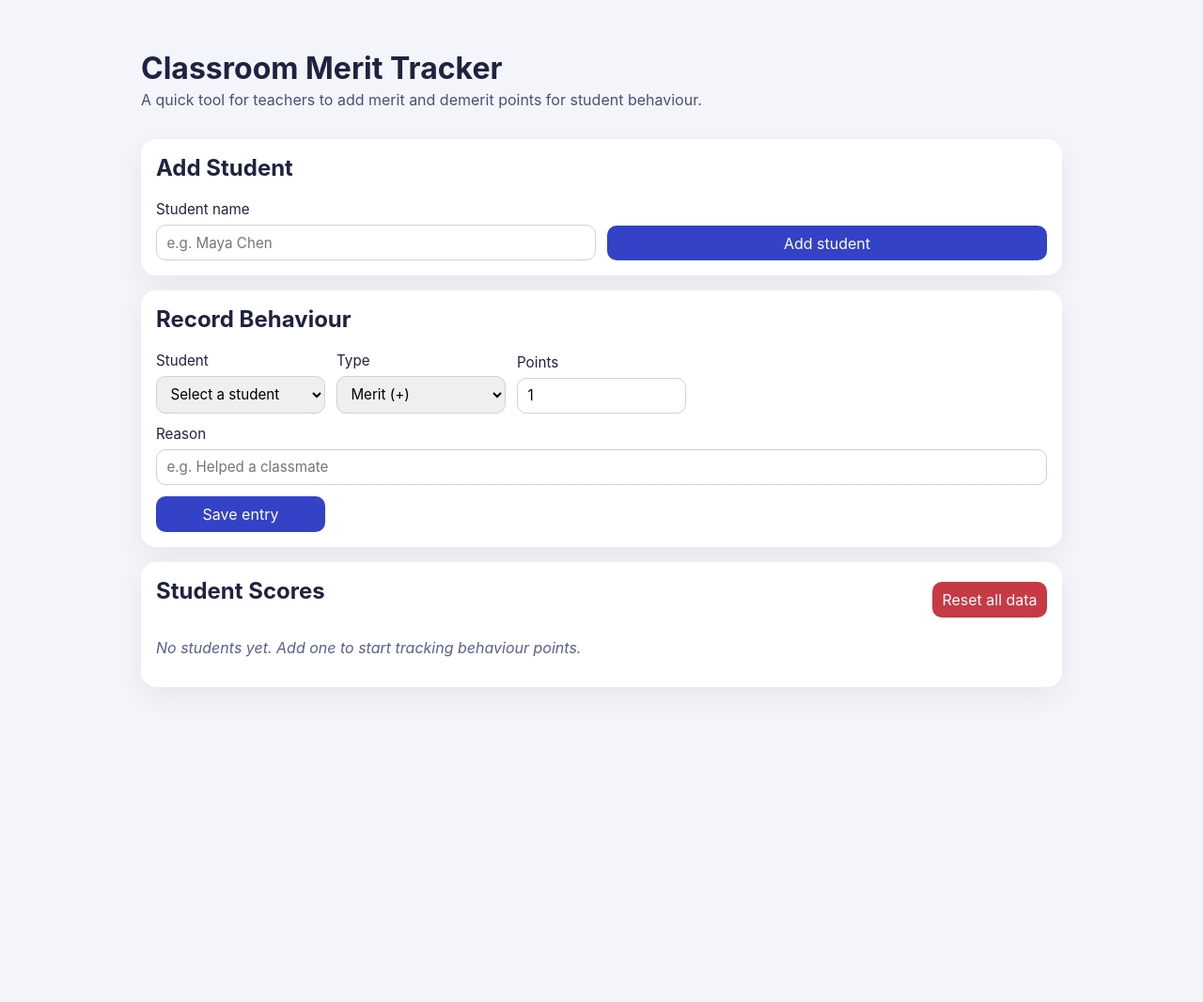
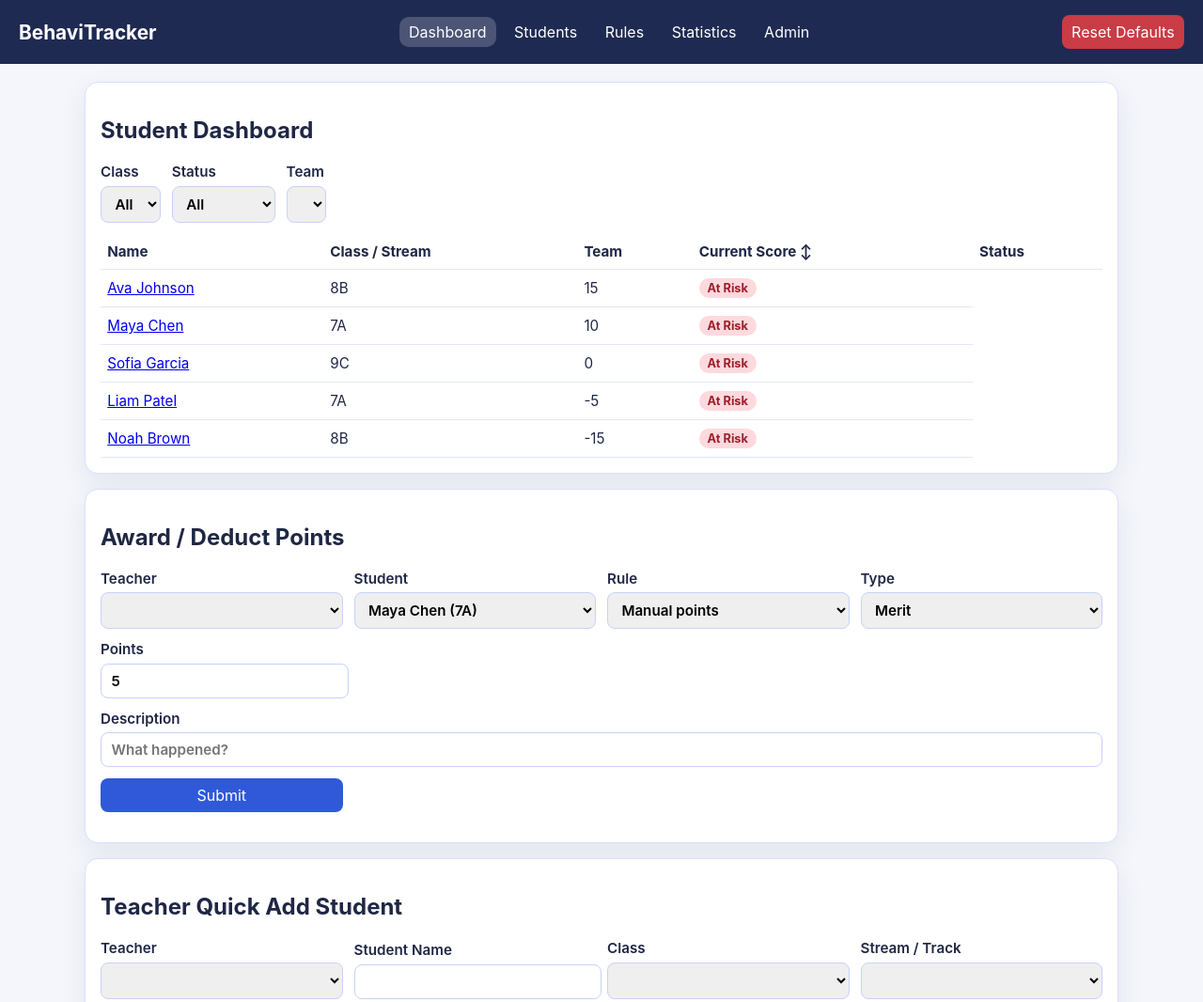
Before and after one commit to CosmicAmigo/School-Management-System, a plain HTML site: page index.html in a window 1280 px wide. Shown: the top 1066 px of the page at 94% size. Before the commit the page ends 832 px from the top, so only its background shows below. Drawn offline with Linux system fonts and the light colour scheme.

Commit message:
Update index.html for BehaviTracker dashboard

```diff
--- a/index.html
+++ b/index.html
@@ -3,78 +3,114 @@
 <head>
   <meta charset="UTF-8" />
   <meta name="viewport" content="width=device-width, initial-scale=1.0" />
-  <title>Classroom Merit Tracker</title>
-  <link rel="stylesheet" href="styles.css" />
+  <title>BehaviTracker | Dashboard</title>
+  <link rel="stylesheet" href="style.css" />
 </head>
-<body>
-  <main class="app">
-    <header>
-      <h1>Classroom Merit Tracker</h1>
-      <p>A quick tool for teachers to add merit and demerit points for student behaviour.</p>
-    </header>
+<body data-page="dashboard">
+  <header class="topbar">
+    <h1>BehaviTracker</h1>
+    <nav>
+      <a class="active" href="index.html">Dashboard</a>
+      <a href="students.html">Students</a>
+      <a href="rules.html">Rules</a>
+      <a href="stats.html">Statistics</a>
+      <a href="admin.html">Admin</a>
+    </nav>
+    <button id="reset-data" class="danger" type="button">Reset Defaults</button>
+  </header>
 
-    <section class="panel">
-      <h2>Add Student</h2>
-      <form id="student-form" class="row-form">
-        <label>
-          Student name
-          <input id="student-name" name="studentName" type="text" placeholder="e.g. Maya Chen" required />
+  <main class="container">
+    <section class="card">
+      <h2>Student Dashboard</h2>
+      <div class="filters">
+        <label>Class
+          <select id="class-filter"></select>
         </label>
-        <button type="submit">Add student</button>
-      </form>
+        <label>Status
+          <select id="status-filter">
+            <option value="all">All</option>
+            <option value="Excellent">Excellent</option>
+            <option value="Watch">Watch</option>
+            <option value="At Risk">At Risk</option>
+          </select>
+        </label>
+        <label>Team
+          <select id="team-filter"></select>
+        </label>
+      </div>
+
+      <table>
+        <thead>
+          <tr>
+            <th>Name</th>
+            <th>Class / Stream</th>
+            <th>Team</th>
+            <th><button id="sort-score" class="link-btn" type="button">Current Score ↕</button></th>
+            <th>Status</th>
+          </tr>
+        </thead>
+        <tbody id="student-table-body"></tbody>
+      </table>
     </section>
 
-    <section class="panel">
-      <h2>Record Behaviour</h2>
-      <form id="points-form" class="row-form">
-        <label>
-          Student
-          <select id="student-select" name="studentId" required>
-            <option value="">Select a student</option>
+    <section class="card">
+      <h2>Award / Deduct Points</h2>
+      <form id="points-form" class="grid-form">
+        <label>Teacher
+          <select id="teacher-select" required></select>
+        </label>
+
+        <label>Student
+          <select id="student-select" required></select>
+        </label>
+
+        <label>Rule
+          <select id="rule-select"></select>
+        </label>
+
+        <label>Type
+          <select id="point-type">
+            <option value="merit">Merit</option>
+            <option value="demerit">Demerit</option>
           </select>
         </label>
 
-        <label>
-          Type
-          <select id="point-type" name="pointType" required>
-            <option value="merit">Merit (+)</option>
-            <option value="demerit">Demerit (-)</option>
-          </select>
+        <label>Points
+          <input id="point-value" type="number" min="1" value="5" required />
         </label>
 
-        <label>
-          Points
-          <input id="point-value" name="pointValue" type="number" min="1" value="1" required />
+        <label class="full-width">Description
+          <input id="point-description" type="text" placeholder="What happened?" required />
         </label>
 
-        <label class="full-row">
-          Reason
-          <input id="point-reason" name="reason" type="text" placeholder="e.g. Helped a classmate" required />
-        </label>
-
-        <button type="submit">Save entry</button>
+        <button type="submit">Submit</button>
       </form>
+      <p class="note" id="award-mode-note"></p>
     </section>
 
-    <section class="panel">
-      <div class="panel-header">
-        <h2>Student Scores</h2>
-        <button id="reset-button" class="danger" type="button">Reset all data</button>
-      </div>
-      <div id="student-list" class="student-list" aria-live="polite"></div>
+    <section class="card">
+      <h2>Teacher Quick Add Student</h2>
+      <form id="teacher-add-student-form" class="grid-form">
+        <label>Teacher
+          <select id="teacher-add-teacher" required></select>
+        </label>
+        <label>Student Name
+          <input id="teacher-add-name" type="text" required />
+        </label>
+        <label>Class
+          <select id="teacher-add-class" required></select>
+        </label>
+        <label>Stream / Track
+          <select id="teacher-add-stream" required></select>
+        </label>
+        <label>Team
+          <select id="teacher-add-team" required></select>
+        </label>
+        <button type="submit">Add Student</button>
+      </form>
     </section>
   </main>
 
-  <template id="student-card-template">
-    <article class="student-card">
-      <div class="student-header">
-        <h3 class="student-name"></h3>
-        <p class="student-score"></p>
-      </div>
-      <ul class="history"></ul>
-    </article>
-  </template>
-
-  <script src="app.js" defer></script>
+  <script src="main.js"></script>
 </body>
 </html>
```
